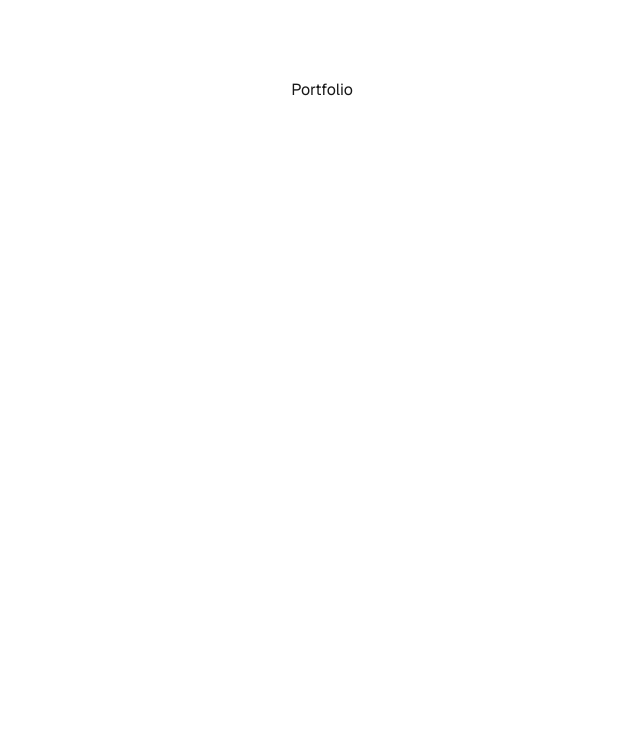
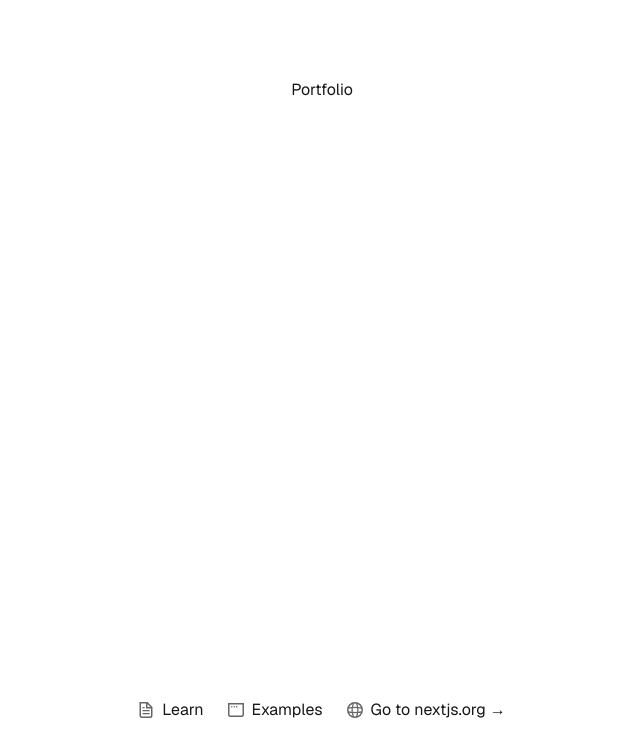
Before and after one commit to blockvished/jcmvishael, a Next.js app: page / in a window 1280 px wide. Shown: the top 756 px of the page, without its empty margins (318-958 px from the left). Built offline with nearby package versions, Linux system fonts and the light colour scheme.

Commit message:
place the footer from page to component

```diff
--- a/src/app/page.tsx
+++ b/src/app/page.tsx
@@ -1,7 +1,10 @@
+import Footer from "@/components/footer";
+
 export default function Home() {
   return (
     <div className="font-sans grid grid-rows-[20px_1fr_20px] items-center justify-items-center min-h-screen p-8 pb-20 gap-16 sm:p-20">
       Portfolio
+      <Footer />
     </div>
   );
 }
--- /dev/null
+++ b/src/components/footer.tsx
@@ -0,0 +1,56 @@
+import Image from "next/image";
+import React from "react";
+
+export default function Footer() {
+  return (
+    <>
+      <footer className="row-start-3 flex gap-[24px] flex-wrap items-center justify-center">
+        <a
+          className="flex items-center gap-2 hover:underline hover:underline-offset-4"
+          href="https://nextjs.org/learn?utm_source=create-next-app&utm_medium=appdir-template-tw&utm_campaign=create-next-app"
+          target="_blank"
+          rel="noopener noreferrer"
+        >
+          <Image
+            aria-hidden
+            src="/file.svg"
+            alt="File icon"
+            width={16}
+            height={16}
+          />
+          Learn
+        </a>
+        <a
+          className="flex items-center gap-2 hover:underline hover:underline-offset-4"
+          href="https://vercel.com/templates?framework=next.js&utm_source=create-next-app&utm_medium=appdir-template-tw&utm_campaign=create-next-app"
+          target="_blank"
+          rel="noopener noreferrer"
+        >
+          <Image
+            aria-hidden
+            src="/window.svg"
+            alt="Window icon"
+            width={16}
+            height={16}
+          />
+          Examples
+        </a>
+        <a
+          className="flex items-center gap-2 hover:underline hover:underline-offset-4"
+          href="https://nextjs.org?utm_source=create-next-app&utm_medium=appdir-template-tw&utm_campaign=create-next-app"
+          target="_blank"
+          rel="noopener noreferrer"
+        >
+          <Image
+            aria-hidden
+            src="/globe.svg"
+            alt="Globe icon"
+            width={16}
+            height={16}
+          />
+          Go to nextjs.org →
+        </a>
+      </footer>
+    </>
+  );
+}
```
